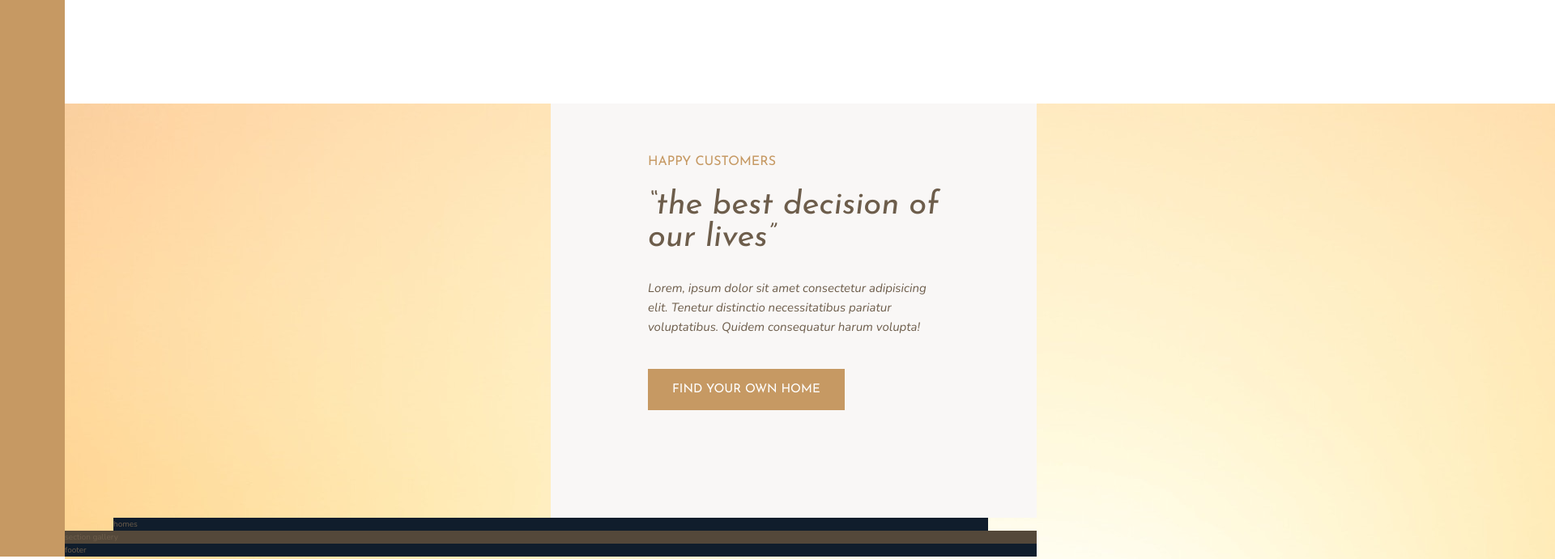
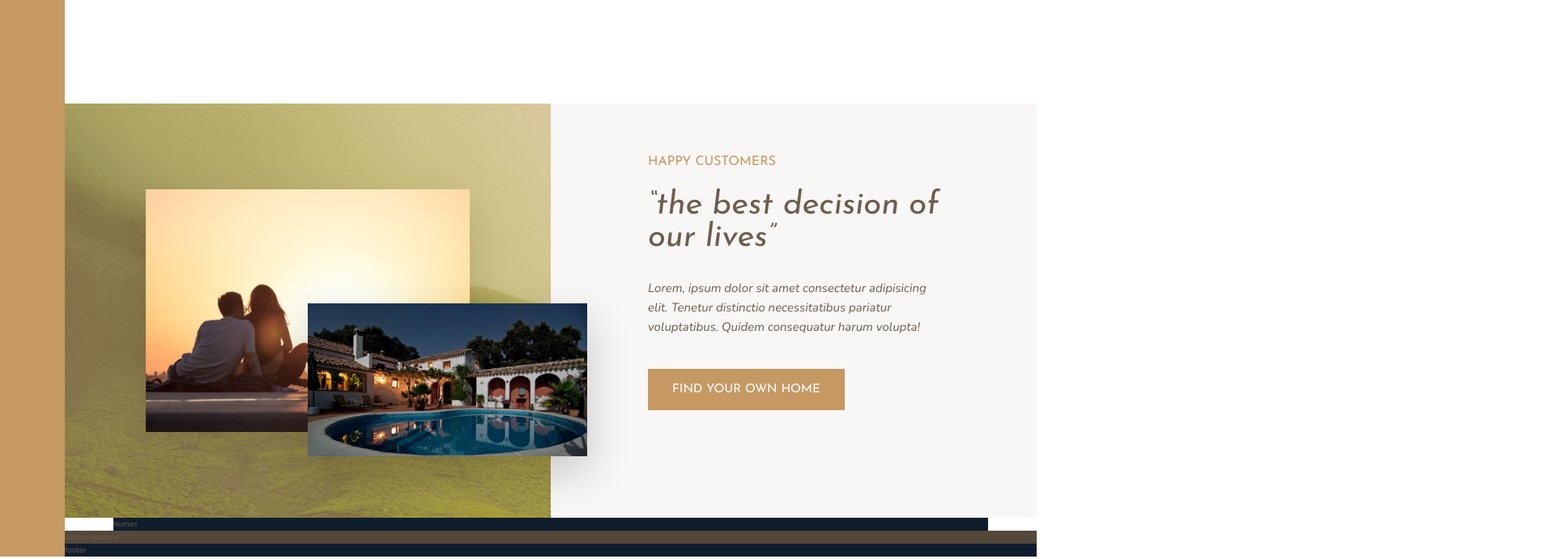
Before and after one commit to aniekan7132/Nexter, a website: page index.html in a window 1280 px wide. Shown: the part 1180-1871 px from the top of the page at 81% size, 1920 px wide, since content can reach past the window. Drawn offline with nearby package versions, Linux system fonts and the light colour scheme.

Commit message:
part-2 codes for story__pictures

```diff
--- a/sass/_story.scss
+++ b/sass/_story.scss
@@ -2,16 +2,27 @@
  &__pictures {
   background-color: $color-primary;
   grid-column: full-start / col-end 4;
+  background-image: linear-gradient(rgba($color-primary, .5), rgba($color-primary, .5)),  url(../img/back.jpg);
 
   display: grid;
+  grid-template-rows: repeat(6, 1fr);
+  grid-template-columns: repeat(6, 1fr);
+  align-items: center;
  }
 
- &--1 {
+ &__img--1 {
   width: 100%;
+  grid-row: 2 / 6;
+  grid-column: 2 / 6;
+  box-shadow: 0 2rem 5rem rgba(#000, .1);
  }
 
- &--2 {
-  width: 100%;
+ &__img--2 {
+  width: 115%;
+  grid-row: 4 / 6;
+  grid-column: 4 / 7;
+  z-index: 20;
+  box-shadow: 0 2rem 5rem rgba(#000, .2);
  }
 
  &__content {
```
Also changed, not shown: css/style.css.
